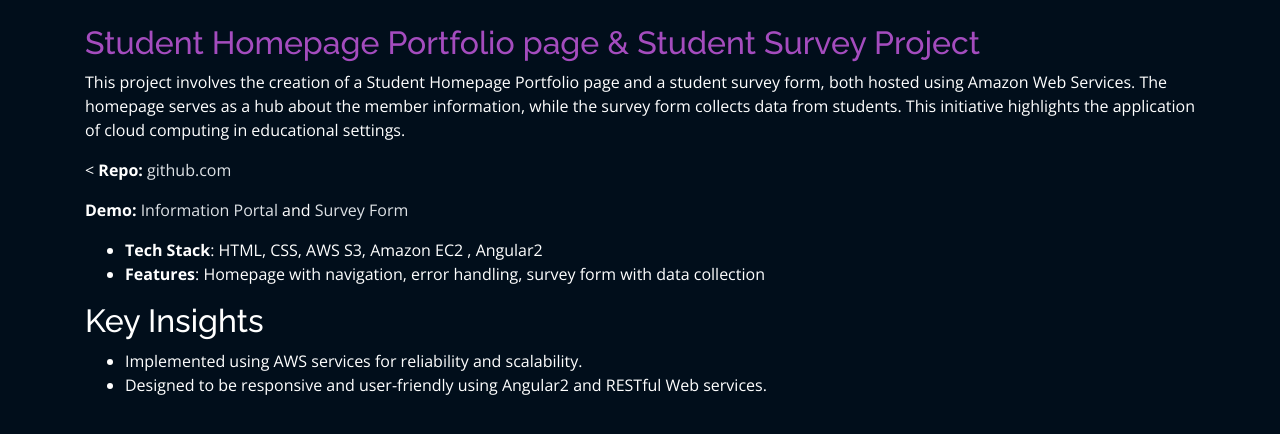
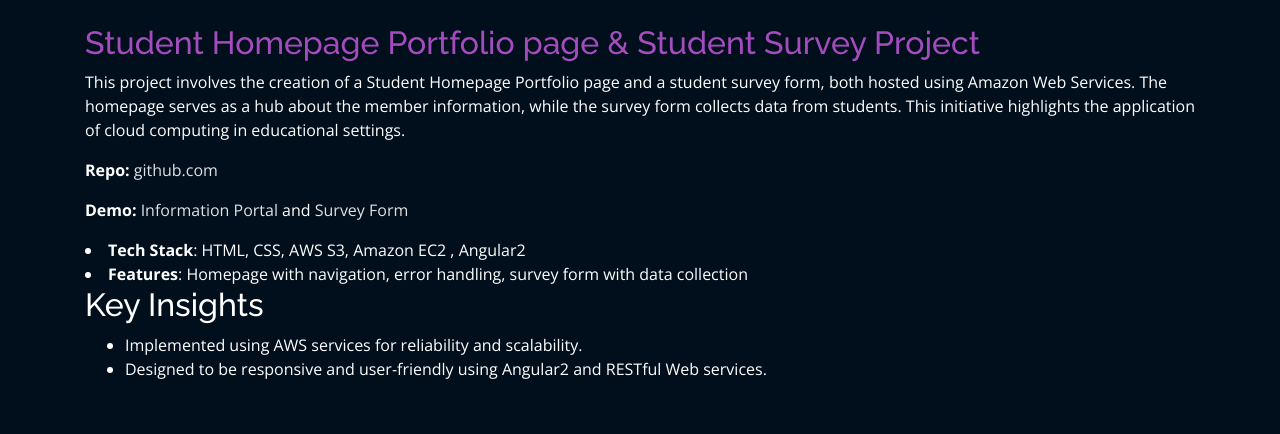
Before and after one commit to Lemonnycodes/Lemonnycodes.github.io, a plain HTML site: page projects/aws.html in a window 1280 px wide. Drawn offline with nearby package versions, Linux system fonts and the light colour scheme.

Commit message:
Update aws.html

```diff
--- a/projects/aws.html
+++ b/projects/aws.html
@@ -39,9 +39,8 @@
                         <br>
                         <h2 style="color:#a44cbe">Student Homepage Portfolio page & Student Survey Project</h2>
                         <p>This project involves the creation of a Student Homepage Portfolio page and a student survey form, both hosted using Amazon Web Services. The homepage serves as a hub about the member information, while the survey form collects data from students. This initiative highlights the application of cloud computing in educational settings.</p>
-                        <p><<i class="fas fa-link"></i> <strong>Repo:</strong> <a href="https://github.com/Lemonnycodes/Feedback-Management-System" target="_blank">github.com</a></p>
+                        <p><i class="fas fa-link"></i> <strong>Repo:</strong> <a href="https://github.com/Lemonnycodes/Feedback-Management-System" target="_blank">github.com</a></p>
                         <p><i class="fas fa-link"></i> <strong>Demo:</strong> <a href="http://hw1-swathidsankaran.s3-website-us-east-1.amazonaws.com/" target="_blank">Information Portal</a> and <a href="http://ec2-3-133-113-158.us-east-2.compute.amazonaws.com/" target="_blank">Survey Form</a></p>
-                        <ul>
                             <li><strong>Tech Stack</strong>: HTML, CSS, AWS S3, Amazon EC2 , Angular2</li>
                             <li><strong>Features</strong>: Homepage with navigation, error handling, survey form with data collection</li>
                         </ul>
```
